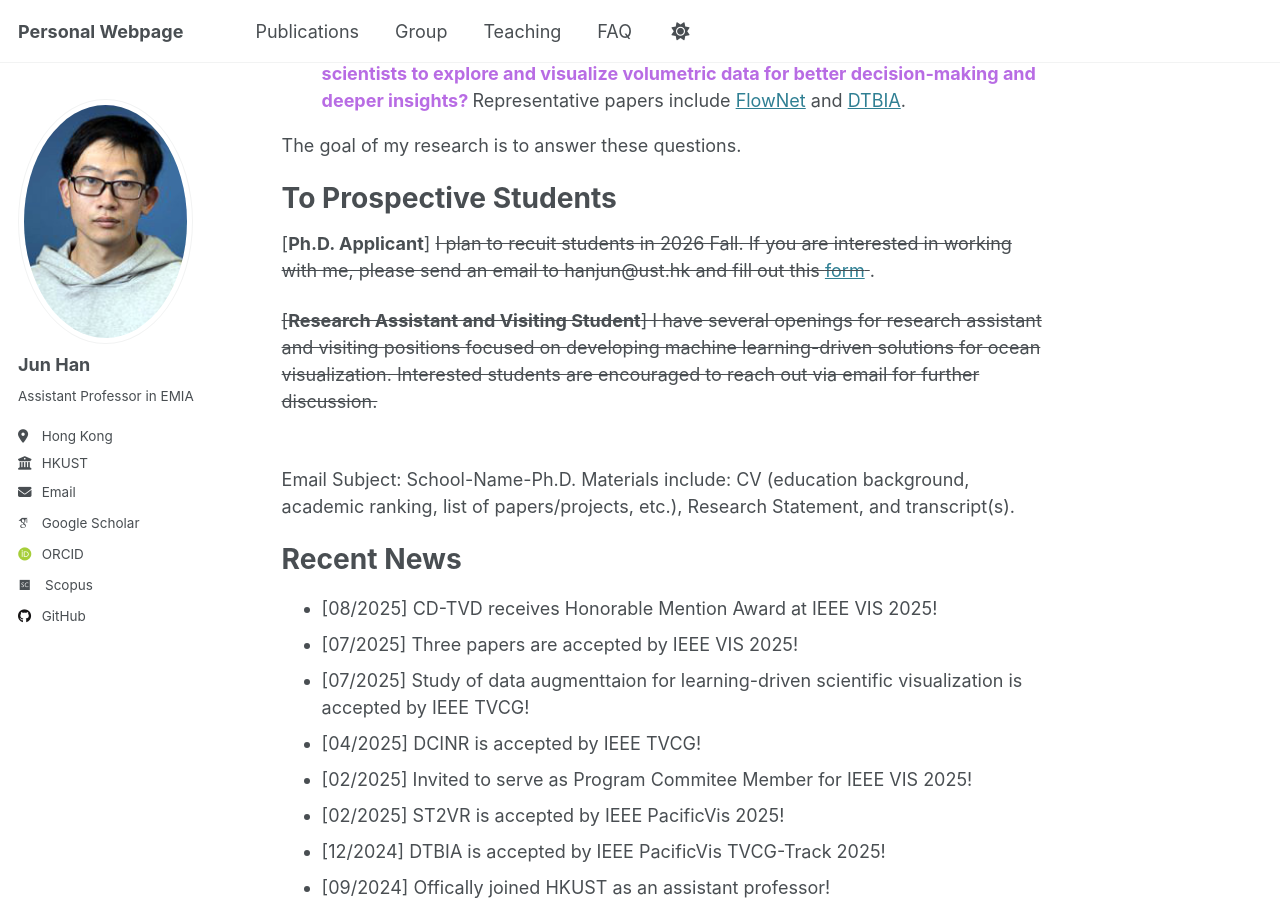
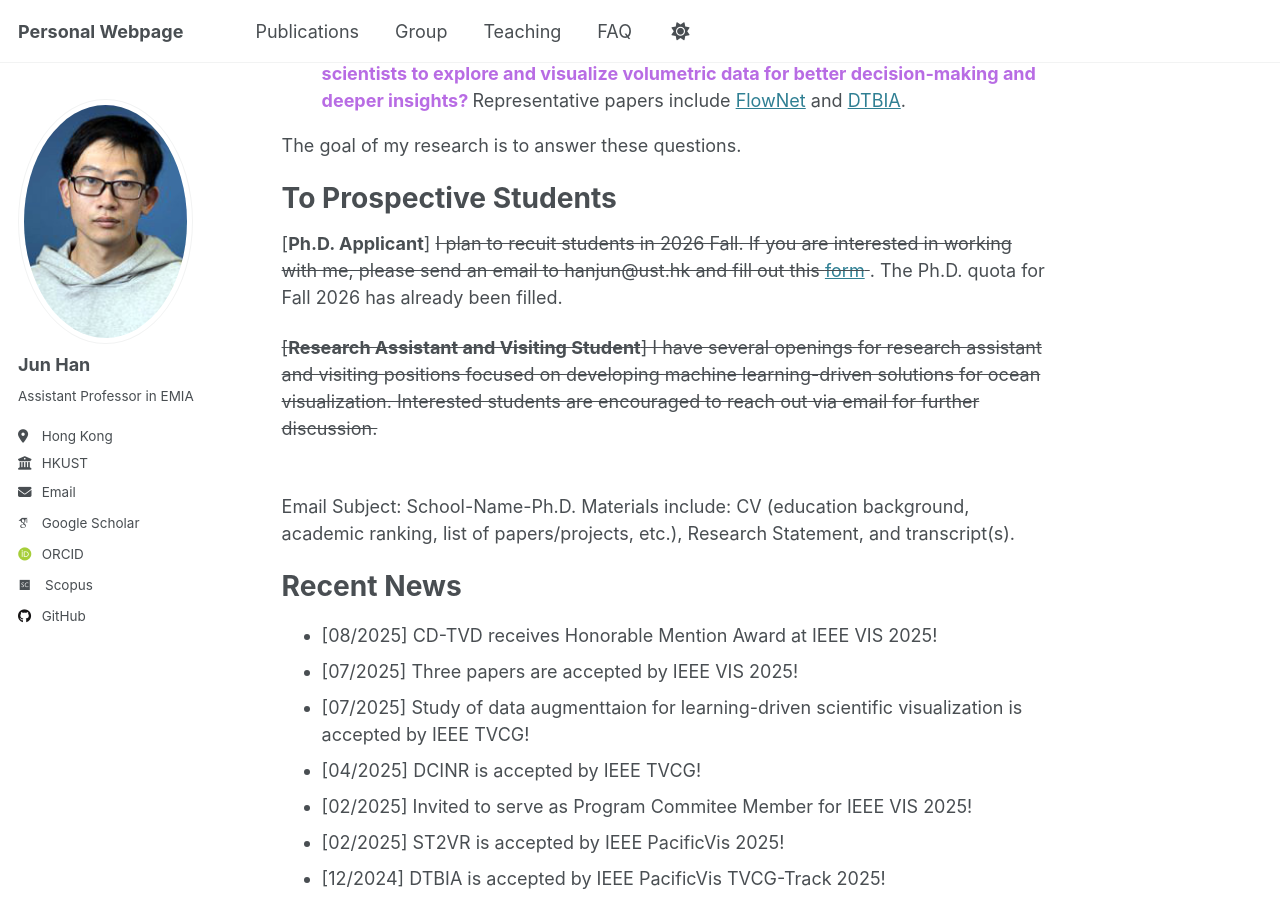
Before and after one commit to stevenhan1991/stevenhan1991.github.io, a Jekyll site: the page built from _pages/about.md, in a window 1280 px wide and 900 px high, scrolled down 626 px. Built offline with Jekyll 4.4.1, drawn with Linux system fonts in a browser that asks for light colours; some web fonts are replaced.

Commit message:
Update about.md

```diff
--- a/_pages/about.md
+++ b/_pages/about.md
@@ -20,7 +20,7 @@ My research lies at the intersection of scientific visualization, human-computer
 The goal of my research is to answer these questions.
 
 <h1 id="students">To Prospective Students</h1>
-[<b>Ph.D. Applicant</b>] <s> I plan to recuit  students in 2026 Fall. If you are interested in working with me, please send an email to hanjun@ust.hk and fill out this <a href='https://forms.gle/FBWqxbXtYLyB9Rkw9'>form</a> </s>.
+[<b>Ph.D. Applicant</b>] <s> I plan to recuit  students in 2026 Fall. If you are interested in working with me, please send an email to hanjun@ust.hk and fill out this <a href='https://forms.gle/FBWqxbXtYLyB9Rkw9'>form</a> </s>. The Ph.D. quota for Fall 2026 has already been filled.
 <br />
 
 <s> [<b>Research Assistant and Visiting Student</b>] I have several openings for research assistant and visiting positions focused on developing machine learning-driven solutions for ocean visualization. Interested students are encouraged to reach out via email for further discussion. </s>
```
